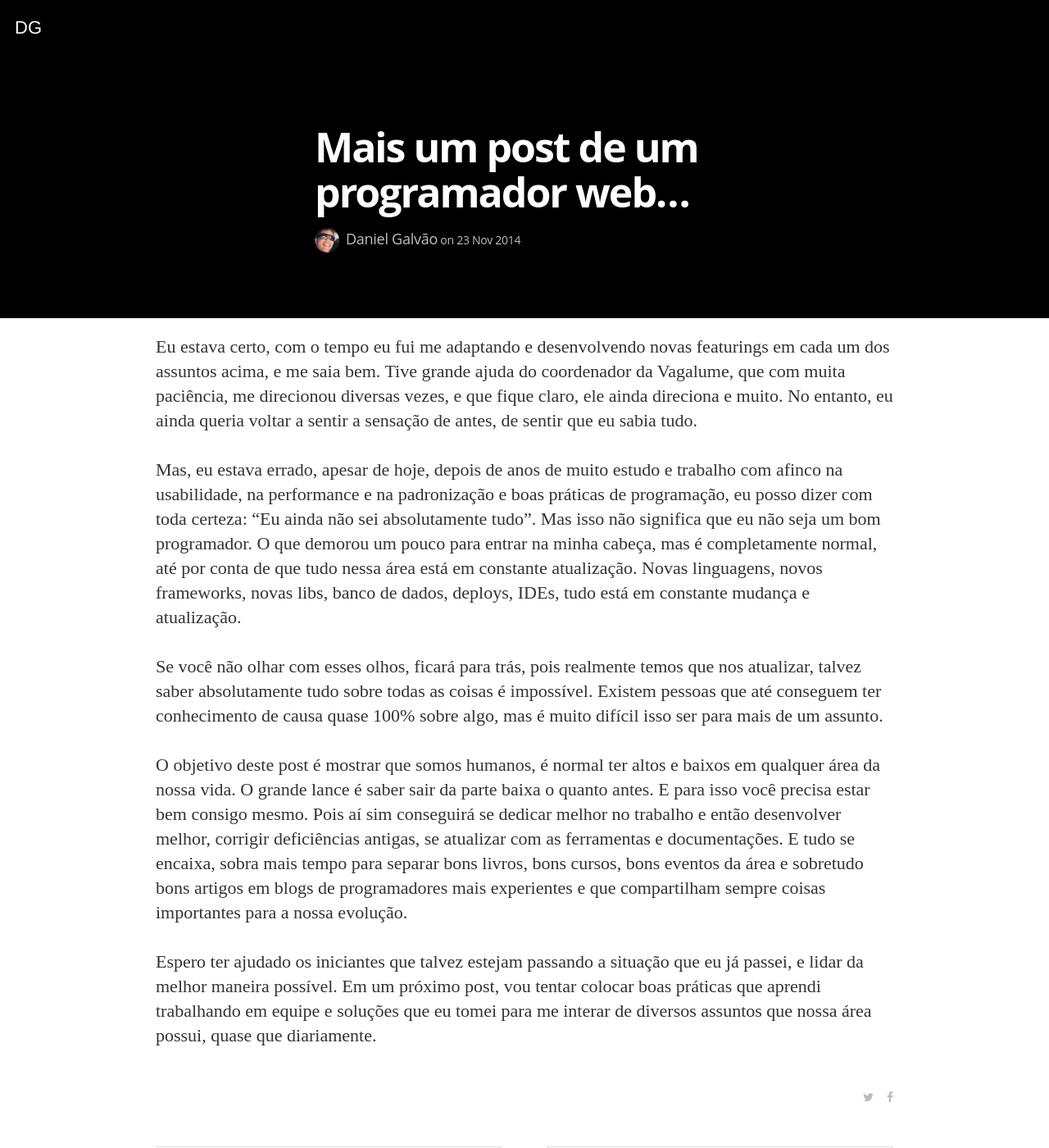
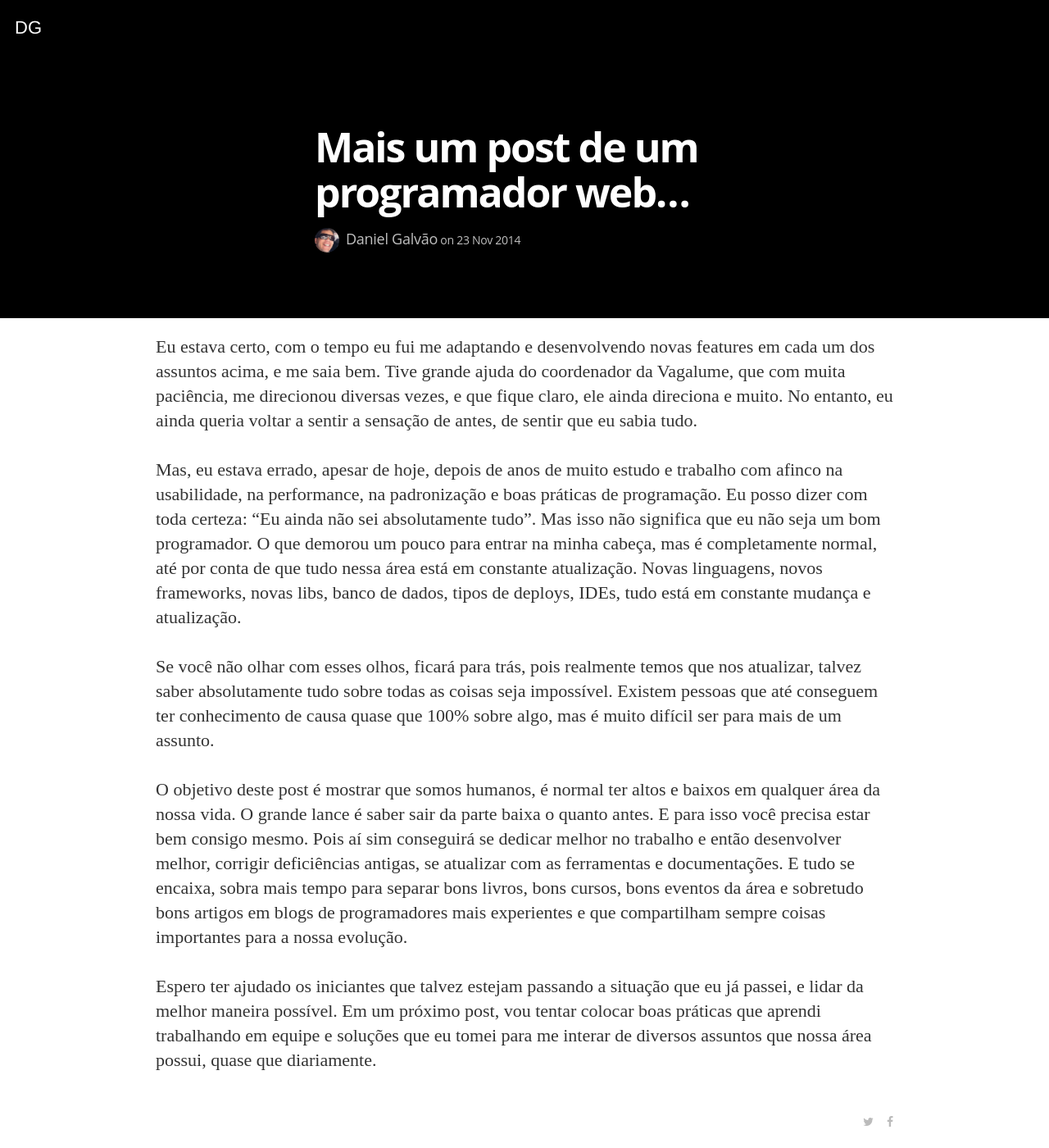
Before and after one commit to danielGalvao/danielGalvao.github.io, a Jekyll site: the page built from _posts/2014-11-23-mais-um-post-de-um-programador-web.markdown, in a window 1280 px wide and 1400 px high, scrolled down 1012 px. Shown: the whole window at 82% size. Built offline with Jekyll 4.4.1, drawn with Linux system fonts in a browser that asks for light colours; nearby versions of some CDN libraries; some web fonts are replaced; a style sheet for code colours, icons or effects is not loaded.

Commit message:
Update post
fix texts and contexts

```diff
--- a/_posts/2014-11-23-mais-um-post-de-um-programador-web.markdown
+++ b/_posts/2014-11-23-mais-um-post-de-um-programador-web.markdown
@@ -10,13 +10,13 @@
 
 Começar a trabalhar em um portal enorme, foi um belo tapa na cara, pois eu passava dias inteiros, lendo código de terceiros, e pensando: “Cara que loucura é essa! Não é possível que isso faça alguma coisa!”. E fazia, e melhor, fazia quase que perfeitamente bem.
 
-Esse choque não foi negativo, eu fiquei bem arrasado de pensar: “Meu, eu sempre achei que sabia tudo… Como assim existe CSS3, HTML5, jQuery?”. Eu praticamente saia do trabalho pensando em vários livros sobre esses assuntos, cursos online, artigos e documentações. E ao mesmo tempo pensava: “Não é possível que eu tenha que saber tudo, pelo menos não agora”.
+Esse choque não foi negativo, eu fiquei bem arrasado de pensar: “Meu, eu sempre achei que sabia tudo… Como assim? Existe CSS3, HTML5, jQuery?”. Eu praticamente saia do trabalho pensando em vários livros sobre esses assuntos, cursos online, artigos e documentações. E ao mesmo tempo pensava: “Não é possível que eu tenha que saber tudo, pelo menos não agora”.
 
-Eu estava certo, com o tempo eu fui me adaptando e desenvolvendo novas featurings em cada um dos assuntos acima, e me saia bem. Tive grande ajuda do coordenador da Vagalume, que com muita paciência, me direcionou diversas vezes, e que fique claro, ele ainda direciona e muito. No entanto, eu ainda queria voltar a sentir a sensação de antes, de sentir que eu sabia tudo.
+Eu estava certo, com o tempo eu fui me adaptando e desenvolvendo novas features em cada um dos assuntos acima, e me saia bem. Tive grande ajuda do coordenador da Vagalume, que com muita paciência, me direcionou diversas vezes, e que fique claro, ele ainda direciona e muito. No entanto, eu ainda queria voltar a sentir a sensação de antes, de sentir que eu sabia tudo.
 
-Mas, eu estava errado, apesar de hoje, depois de anos de muito estudo e trabalho com afinco na usabilidade, na performance e na padronização e boas práticas de programação, eu posso dizer com toda certeza: “Eu ainda não sei absolutamente tudo”. Mas isso não significa que eu não seja um bom programador. O que demorou um pouco para entrar na minha cabeça, mas é completamente normal, até por conta de que tudo nessa área está em constante atualização. Novas linguagens, novos frameworks, novas libs, banco de dados, deploys, IDEs, tudo está em constante mudança e atualização.
+Mas, eu estava errado, apesar de hoje, depois de anos de muito estudo e trabalho com afinco na usabilidade, na performance, na padronização e boas práticas de programação. Eu posso dizer com toda certeza: “Eu ainda não sei absolutamente tudo”. Mas isso não significa que eu não seja um bom programador. O que demorou um pouco para entrar na minha cabeça, mas é completamente normal, até por conta de que tudo nessa área está em constante atualização. Novas linguagens, novos frameworks, novas libs, banco de dados, tipos de deploys, IDEs, tudo está em constante mudança e atualização.
 
-Se você não olhar com esses olhos, ficará para trás, pois realmente temos que nos atualizar, talvez saber absolutamente tudo sobre todas as coisas é impossível. Existem pessoas que até conseguem ter conhecimento de causa quase 100% sobre algo, mas é muito difícil isso ser para mais de um assunto.
+Se você não olhar com esses olhos, ficará para trás, pois realmente temos que nos atualizar, talvez saber absolutamente tudo sobre todas as coisas seja impossível. Existem pessoas que até conseguem ter conhecimento de causa quase que 100% sobre algo, mas é muito difícil ser para mais de um assunto.
 
 O objetivo deste post é mostrar que somos humanos, é normal ter altos e baixos em qualquer área da nossa vida. O grande lance é saber sair da parte baixa o quanto antes. E para isso você precisa estar bem consigo mesmo. Pois aí sim conseguirá se dedicar melhor no trabalho e então desenvolver melhor, corrigir deficiências antigas, se atualizar com as ferramentas e documentações. E tudo se encaixa, sobra mais tempo para separar bons livros, bons cursos, bons eventos da área e sobretudo bons artigos em blogs de programadores mais experientes e que compartilham sempre coisas importantes para a nossa evolução.
 
```
